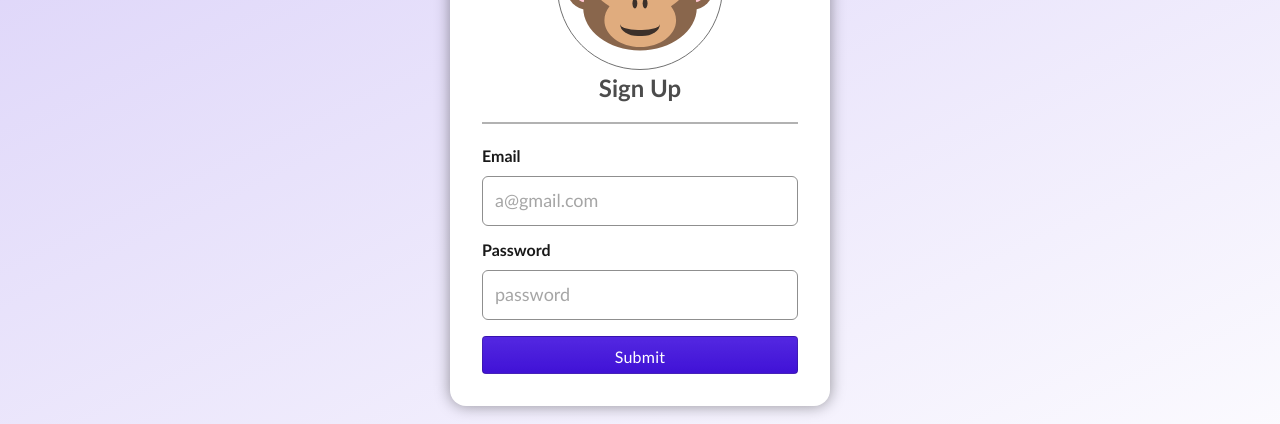
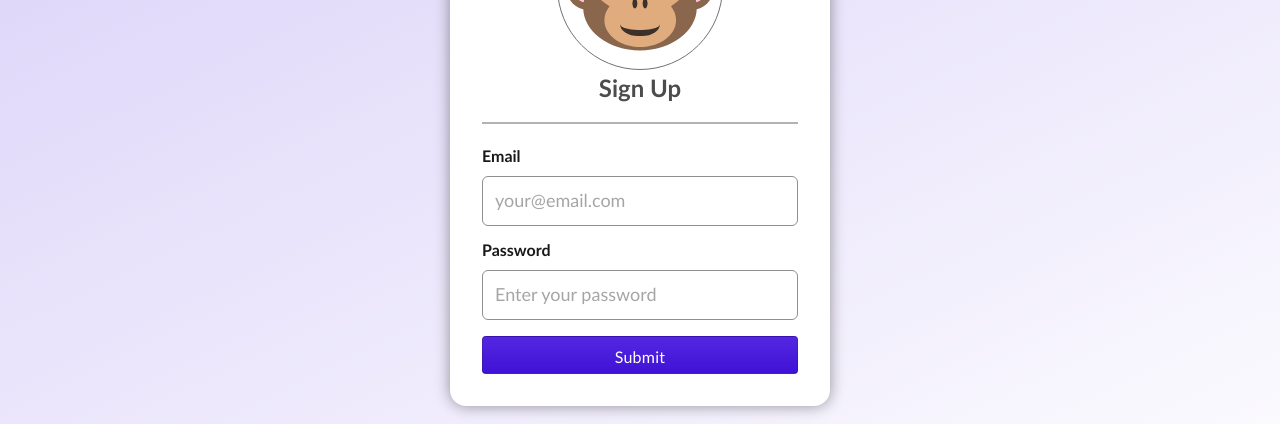
Before and after one commit to AadiJainTikamgarh/Secret-Box, a Next.js app: page /signup in a window 1280 px wide. Shown: the part 232-656 px from the top of the page. Built offline with nearby package versions, Linux system fonts and the light colour scheme.

Commit message:
Signup form fixed in ui

```diff
--- a/src/Components/Form.jsx
+++ b/src/Components/Form.jsx
@@ -1,17 +1,37 @@
 "use client";
-import React, { useState } from "react";
+import React, { useState, useRef, useEffect } from "react";
 import styled from "styled-components";
-
 import axios from "axios";
 import { useRouter } from "next/navigation";
 import { Toaster, toast } from "react-hot-toast";
 
 const Form = () => {
   const router = useRouter();
+  const passwordInputRef = useRef(null);
+  const [isPasswordFocused, setIsPasswordFocused] = useState(false);
+  const [isLoading, setIsLoading] = useState(false);
+
   const [formData, setFormData] = useState({
     email: "",
     password: "",
   });
+
+  // Handle password field focus/blur for monkey animation
+  useEffect(() => {
+    const passwordInput = passwordInputRef.current;
+    if (!passwordInput) return;
+
+    const handleFocus = () => setIsPasswordFocused(true);
+    const handleBlur = () => setIsPasswordFocused(false);
+
+    passwordInput.addEventListener('focus', handleFocus);
+    passwordInput.addEventListener('blur', handleBlur);
+
+    return () => {
+      passwordInput.removeEventListener('focus', handleFocus);
+      passwordInput.removeEventListener('blur', handleBlur);
+    };
+  }, []);
 
   const handleInputChange = (e) => {
     const { name, value } = e.target;
@@ -21,33 +41,117 @@ const Form = () => {
     }));
   };
 
+  const validateForm = () => {
+    if (!formData.email?.trim()) {
+      toast.error("Email is required");
+      document.getElementById('email-input')?.focus();
+      return false;
+    }
+
+    if (!formData.password?.trim()) {
+      toast.error("Password is required");
+      document.getElementById('password-input')?.focus();
+      return false;
+    }
+
+    const emailRegex = /^[^\s@]+@[^\s@]+\.[^\s@]+$/;
+    if (!emailRegex.test(formData.email.trim())) {
+      toast.error("Please enter a valid email address");
+      document.getElementById('email-input')?.focus();
+      return false;
+    }
+
+    if (formData.password.length < 6) {
+      toast.error("Password must be at least 6 characters long");
+      document.getElementById('password-input')?.focus();
+      return false;
+    }
+
+    return true;
+  };
+
   const handleSubmit = async (e) => {
+    e.preventDefault();
+
+    if (!validateForm()) return;
+
+    setIsLoading(true);
+
     try {
-      const response = await axios.post("/api/user/signup", formData);
+      console.log("Attempting signup with data:", formData);
+
+      const response = await axios.post("/api/user/signup", {
+        email: formData.email.trim(),
+        password: formData.password,
+      }, {
+        headers: {
+          'Content-Type': 'application/json',
+        },
+        timeout: 10000, // 10 second timeout
+      });
+
       toast.success("SignUp successfully");
-      console.log("SignUp succesfully ", response.data);
+      console.log("SignUp successfully ", response.data);
+
+      // Clear form
+      setFormData({ email: "", password: "" });
+
+      // Redirect after short delay
+      setTimeout(() => {
         router.push("/");
+      }, 1000);
+
     } catch (error) {
-      console.log("Failed to send data", error.message);
-      if (error.status === 404) {
+      console.error("Signup error:", error);
+
+      const status = error.response?.status || error.status;
+      const message = error.response?.data?.message || error.message;
+
+      console.error("Error details:", {
+        status,
+        message,
+        fullError: error.response || error
+      });
+
+      if (status === 404 || status === 400) {
         toast("Email and password required", {
           icon: "❗",
         });
-      } else if (error.status === 401) {
-        toast("User already exist", {
+      } else if (status === 401 || status === 409) {
+        toast("User already exists", {
           icon: "❗",
         });
+      } else if (status === 422) {
+        toast("Invalid email or password format", {
+          icon: "❗",
+        });
+      } else if (error.code === 'ECONNABORTED') {
+        toast.error("Request timeout. Please try again.");
+      } else if (!navigator.onLine) {
+        toast.error("No internet connection");
       } else {
-        toast.error("Something went wrong");
+        toast.error("Something went wrong. Please try again.");
       }
+    } finally {
+      setIsLoading(false);
     }
   };
 
   return (
-    <StyledWrapper>
-      <Toaster />
+    <StyledWrapper isPasswordFocused={isPasswordFocused}>
+      <Toaster
+        position="top-center"
+        toastOptions={{
+          duration: 4000,
+          style: {
+            background: '#363636',
+            color: '#fff',
+          },
+        }}
+      />
       <div className="card shadow-[0_0_15px_rgba(0,0,0,0.4)]">
         <div className="form">
+          <form onSubmit={handleSubmit} noValidate>
             <div className="title text-center">Sign Up</div>
             <label className="label_input" htmlFor="email-input">
               Email
@@ -61,7 +165,9 @@ const Form = () => {
               value={formData.email}
               onChange={handleInputChange}
               required
-            placeholder="a@gmail.com"
+              placeholder="your@email.com"
+              disabled={isLoading}
+              autoComplete="email"
             />
             <div className="frg_pss">
               <label className="label_input" htmlFor="password-input">
@@ -69,6 +175,7 @@ const Form = () => {
               </label>
             </div>
             <input
+              ref={passwordInputRef}
               spellCheck="false"
               className="input"
               type="password"
@@ -77,15 +184,19 @@ const Form = () => {
               value={formData.password}
               onChange={handleInputChange}
               required
-            placeholder="password"
+              placeholder="Enter your password"
+              disabled={isLoading}
+              autoComplete="new-password"
+              minLength="6"
             />
             <button
               className="submit bg-[#4212de]"
-            type="button"
-            onClick={handleSubmit}
+              type="submit"
+              disabled={isLoading}
             >
-            Submit
+              {isLoading ? "Signing Up..." : "Submit"}
             </button>
+          </form>
         </div>
 
         <label className="avatar">
@@ -211,6 +322,7 @@ const StyledWrapper = styled.div`
     align-items: center;
     --sz-svg: calc(var(--sz-avatar) - 10px);
   }
+
   .avatar svg {
     position: absolute;
     transition: transform 0.2s ease-in, opacity 0.1s;
@@ -219,12 +331,16 @@ const StyledWrapper = styled.div`
     width: var(--sz-svg);
     pointer-events: none;
   }
+
   .avatar svg#monkey {
     z-index: 1;
   }
+
   .avatar svg#monkey-hands {
     z-index: 2;
+    -webkit-transform-style: preserve-3d;
     transform-style: preserve-3d;
+    -webkit-transform: translateY(calc(var(--sz-avatar) / 1.25)) rotateX(-21deg);
     transform: translateY(calc(var(--sz-avatar) / 1.25)) rotateX(-21deg);
   }
 
@@ -243,32 +359,39 @@ const StyledWrapper = styled.div`
 
   .avatar svg#monkey .monkey-eye-r,
   .avatar svg#monkey .monkey-eye-l {
+    -webkit-animation: blink 10s 1s infinite;
+    -moz-animation: blink 10s 1s infinite;
     animation: blink 10s 1s infinite;
     transition: all 0.2s ease;
   }
 
   @keyframes blink {
-    0%,
-    2%,
-    4%,
-    26%,
-    28%,
-    71%,
-    73%,
-    100% {
+    0%, 2%, 4%, 26%, 28%, 71%, 73%, 100% {
       ry: 4.5;
       cy: 31.7;
     }
-    1%,
-    3%,
-    27%,
-    72% {
+    1%, 3%, 27%, 72% {
       ry: 0.5;
       cy: 30;
     }
   }
 
-  /* Monkey closes eyes when password field is focused */
+  /* JavaScript-controlled password focus state */
+  ${props => props.isPasswordFocused && `
+    .avatar svg#monkey .monkey-eye-r,
+    .avatar svg#monkey .monkey-eye-l {
+      ry: 0.5;
+      cy: 30;
+      animation: none;
+    }
+
+    .avatar svg#monkey-hands {
+      transform: translate3d(0, 0, 0) rotateX(0deg);
+    }
+  `}
+
+  /* Fallback for browsers that support :has() */
+  @supports selector(:has(*)) {
     .form:has(#password-input:focus) ~ .avatar svg#monkey .monkey-eye-r,
     .form:has(#password-input:focus) ~ .avatar svg#monkey .monkey-eye-l {
       ry: 0.5;
@@ -278,6 +401,7 @@ const StyledWrapper = styled.div`
 
     .form:has(#password-input:focus) ~ .avatar svg#monkey-hands {
       transform: translate3d(0, 0, 0) rotateX(0deg);
+    }
   }
 
   .avatar svg#monkey,
@@ -305,7 +429,6 @@ const StyledWrapper = styled.div`
     --right: translateX(0.5px);
   }
 
-  /* Only apply eye movement animation when NOT focusing on password */
   .form:focus-within ~ .avatar svg#monkey .monkey-eye-r,
   .form:focus-within ~ .avatar svg#monkey .monkey-eye-l {
     ry: 3;
@@ -316,17 +439,8 @@ const StyledWrapper = styled.div`
     --right: translateX(0.5px);
   }
 
-  /* Override to keep eyes closed when password is focused */
-  .form:has(#password-input:focus) ~ .avatar svg#monkey .monkey-eye-r,
-  .form:has(#password-input:focus) ~ .avatar svg#monkey .monkey-eye-l {
-    ry: 0.5;
-    cy: 30;
-    animation: none;
-  }
-
   @keyframes slick {
-    0%,
-    100% {
+    0%, 100% {
       transform: var(--center);
     }
     25% {
@@ -345,6 +459,13 @@ const StyledWrapper = styled.div`
     justify-content: space-evenly;
     flex-direction: column;
     width: 100%;
+  }
+
+  .form form {
+    width: 100%;
+    display: flex;
+    flex-direction: column;
+    align-items: center;
   }
 
   .form .title {
@@ -394,6 +515,12 @@ const StyledWrapper = styled.div`
     box-shadow: 0 0 0 2px #4212de;
   }
 
+  .form .input:disabled {
+    background-color: #f5f5f5;
+    cursor: not-allowed;
+    opacity: 0.7;
+  }
+
   .form .frg_pss {
     width: 100%;
     display: inline-flex;
@@ -440,9 +567,10 @@ const StyledWrapper = styled.div`
     -webkit-appearance: button;
     appearance: button;
     margin: var(--space-y) 0 0;
+    transition: all 0.25s ease;
   }
 
-  .form .submit:hover {
+  .form .submit:hover:not(:disabled) {
     background-image: linear-gradient(
       -180deg,
       rgba(255, 255, 255, 0.18) 0%,
@@ -451,6 +579,12 @@ const StyledWrapper = styled.div`
     border: 1px solid rgba(22, 22, 22, 0.2);
     color: #fff;
   }
+
+  .form .submit:disabled {
+    cursor: not-allowed;
+    opacity: 0.7;
+    background-color: #666;
+  }
 `;
 
 export default Form;
```
Lines whose indentation alone changed are shown as unchanged.
